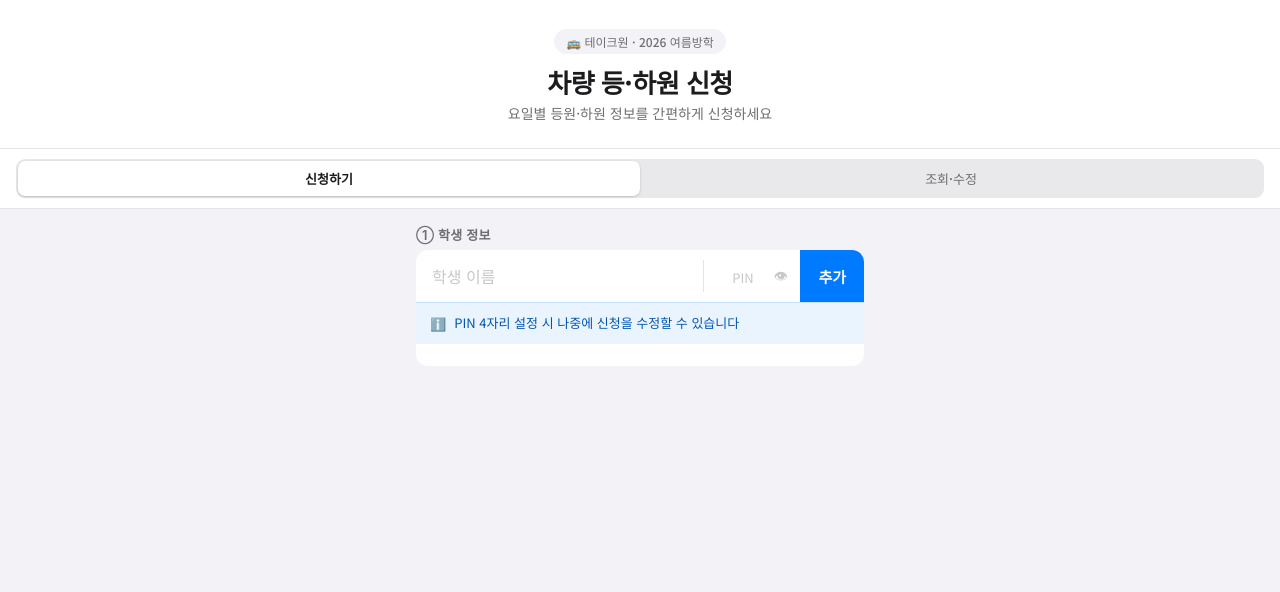
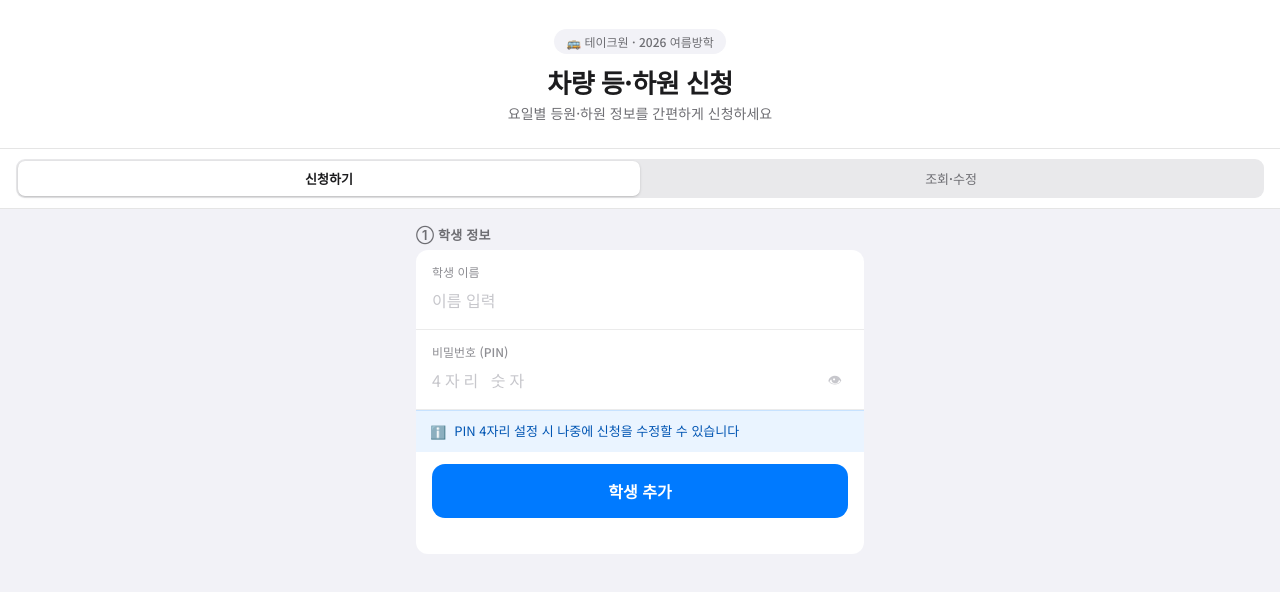
Before and after one commit to khyoon-git/takeone-vehicle, a website: page index.html in a window 1280 px wide. Drawn offline with Linux system fonts and the light colour scheme.

Commit message:
Add files via upload

```diff
--- a/index.html
+++ b/index.html
@@ -521,24 +521,31 @@ details[open]>summary{color:#5856D6;}
     <div id="tab-form" class="wrap">
       <p class="sh">① 학생 정보</p>
       <div class="gcard">
-        <div class="np-wrap">
-          <input class="np-name" type="text" id="nameInput" placeholder="학생 이름"
-            maxlength="12" onkeydown="if(event.key==='Enter')focusPin()">
-          <div class="np-div"></div>
-          <div class="np-pin-wrap">
-            <input class="np-pin" type="password" id="pinInput"
-              placeholder="PIN" maxlength="12" inputmode="numeric" pattern="[0-9]*"
+        <div class="ifield">
+          <label>학생 이름</label>
+          <div class="if-row">
+            <input type="text" id="nameInput" placeholder="이름 입력" maxlength="20"
+              onkeydown="if(event.key==='Enter')focusPin()">
+          </div>
+        </div>
+        <div class="ifield">
+          <label>비밀번호 (PIN)</label>
+          <div class="if-row">
+            <input type="password" id="pinInput" placeholder="4자리 숫자"
+              maxlength="4" inputmode="numeric" pattern="[0-9]*"
+              oninput="this.value=this.value.replace(/\D/g,'')"
               onkeydown="if(event.key==='Enter')addStudent()"
-              oninput="this.value=this.value.replace(/\D/g,'')">
-            <button class="eye-btn" onclick="toggleEye('pinInput')" type="button">👁</button>
+              style="letter-spacing:4px;">
+            <button class="eye-btn" style="position:static;margin-left:4px;" onclick="toggleEye('pinInput')" type="button">👁</button>
           </div>
-          <div class="np-div"></div>
-          <button class="np-add" onclick="addStudent()">추가</button>
         </div>
         <div class="emsg" id="err-student"></div>
         <div class="info-strip">
           <span class="ii">ℹ️</span>
           <span>PIN 4자리 설정 시 나중에 신청을 수정할 수 있습니다</span>
+        </div>
+        <div style="padding:12px 16px 14px;">
+          <button class="btn btn-blue btn-full" onclick="addStudent()">학생 추가</button>
         </div>
         <div class="chips" id="chips"></div>
       </div>
@@ -571,7 +578,7 @@ details[open]>summary{color:#5856D6;}
         <div class="ifield">
           <label>학생 이름</label>
           <div class="if-row">
-            <input type="text" id="lookupName" placeholder="이름 입력" maxlength="12"
+            <input type="text" id="lookupName" placeholder="이름 입력" maxlength="20"
               onkeydown="if(event.key==='Enter')document.getElementById('lookupPin').focus()">
           </div>
         </div>
@@ -579,7 +586,7 @@ details[open]>summary{color:#5856D6;}
           <label>비밀번호 (PIN)</label>
           <div class="if-row">
             <input type="password" id="lookupPin" placeholder="4자리 숫자"
-              maxlength="12" inputmode="numeric" pattern="[0-9]*"
+              maxlength="4" inputmode="numeric" pattern="[0-9]*"
               oninput="this.value=this.value.replace(/\D/g,'')"
               onkeydown="if(event.key==='Enter')lookupRecord()"
               style="letter-spacing:4px;">
@@ -928,7 +935,7 @@ function renderEditForms(){
     </div>`;
   }).join('')
   +`<p class="sh" style="margin-top:20px;">메모 <span class="sh-note">(선택)</span></p>
-    <div class="gcard"><textarea class="memo-area" id="editMemoInput" placeholder="예) 알레르기, 준비물, 하원 시 유의사항 등 자유롭게 적어주세요" oninput="editMemo=this.value">${escapeHtml(editMemo)}</textarea></div>`;
+    <div class="gcard"><textarea class="memo-area" id="editMemoInput" placeholder="예) 방학 등하원 기간 및 전달사항 등을 자유롭게 적어주세요" oninput="editMemo=this.value">${escapeHtml(editMemo)}</textarea></div>`;
 }
 function setEOpt(d,k,v,btn){
   if(!editSt[d])editSt[d]={};editSt[d][k]=v;
```
